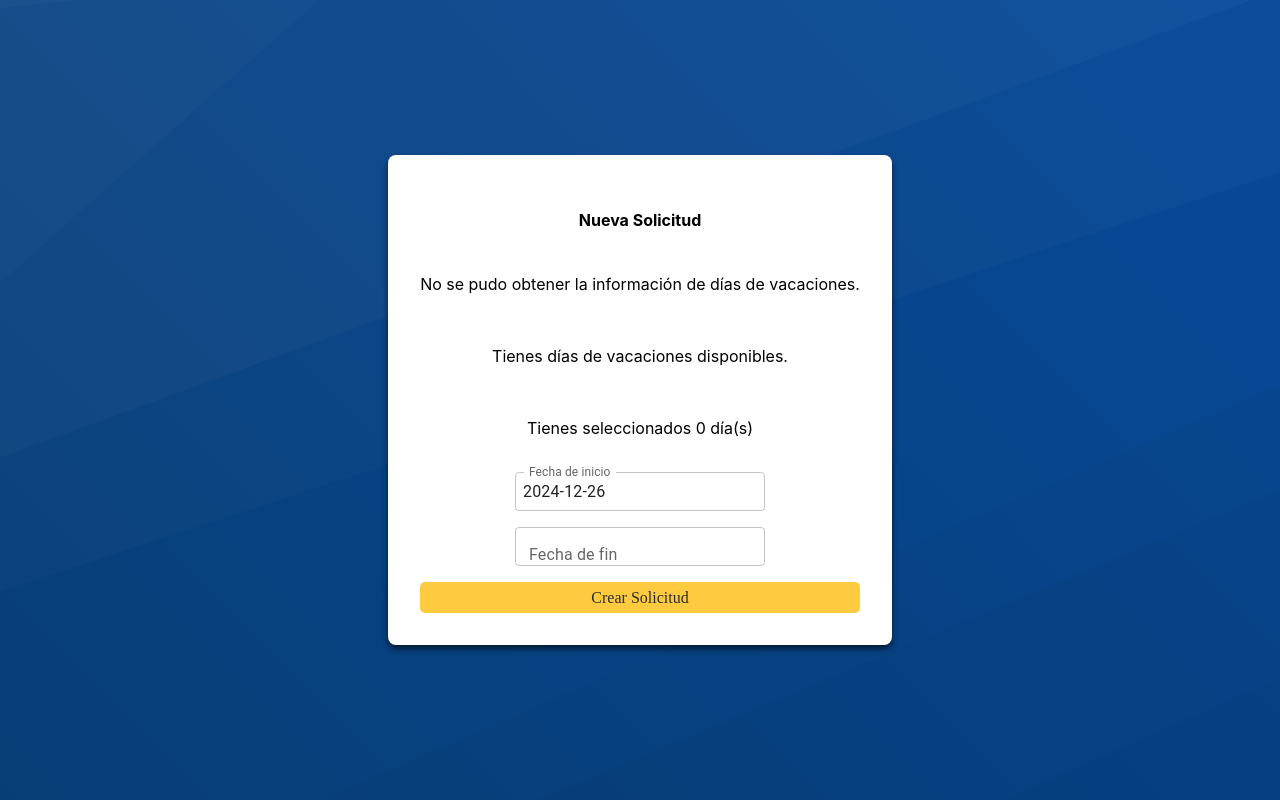
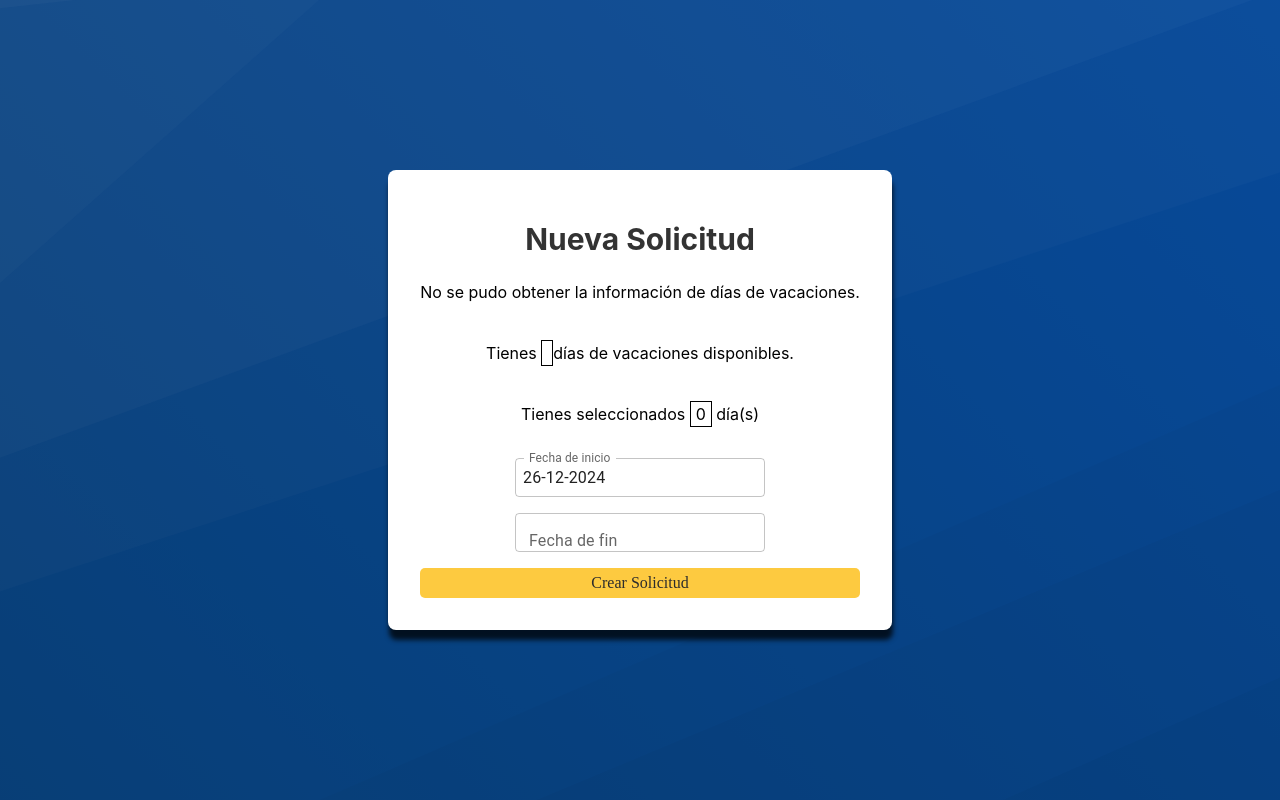
Before and after one commit to tobimonges/vacaciones, a React (Vite) app in the folder vacaciones-frontend/: page /NuevaSolicitud in a window 1280 px wide. Built offline with nearby package versions, Linux system fonts and the light colour scheme; no server answers.

Commit message:
Modificacion de diseño de la pantalla Nueva solicitud

```diff
--- a/vacaciones-frontend/src/components/NuevaSolicitud.css
+++ b/vacaciones-frontend/src/components/NuevaSolicitud.css
@@ -25,14 +25,23 @@
   padding: 2rem;
   background-color: #fff;
   border-radius: 8px;
-  box-shadow: 0 4px 6px rgba(0, 0, 0, 0.603); /* Sombra opcional */
+  box-shadow: 1px 10px 5px 0px rgba(0, 0, 0, 0.75);
+  -webkit-box-shadow: 1px 10px 5px 0px rgba(0, 0, 0, 0.75);
+  -moz-box-shadow: 1px 10px 5px 0px rgba(0, 0, 0, 0.75);
 }
 
-.DatePicker h4 {
+.DatePicker h2 {
+  text-align: center;
+  margin-bottom: 20px;
+  font-size: 30px;
+  color: #333;
   margin-bottom: 0.5rem;
 }
 
 .DatePicker p {
+  text-align: center;
+  margin-bottom: 20px;
+  margin-top: 5px;
   margin-bottom: 1rem;
 }
 
--- a/vacaciones-frontend/src/components/NuevaSolicitud.jsx
+++ b/vacaciones-frontend/src/components/NuevaSolicitud.jsx
@@ -137,13 +137,24 @@ export default function NuevaSolicitud() {
     <LocalizationProvider dateAdapter={AdapterDayjs} adapterLocale="es">
       <div className="container">
         <div className="DatePicker">
-          <h4>Nueva Solicitud</h4>
+          <h2>Nueva Solicitud</h2>
           {error && <p className="error">{error}</p>}
           <p>
-            Tienes <strong>{diasVacacionesDisponibles}</strong> días de
-            vacaciones disponibles.
+            Tienes{" "}
+            <strong>
+              <span style={{ border: "1px solid black", padding: "2px 5px" }}>
+                {diasVacacionesDisponibles}
+              </span>
+            </strong>{" "}
+            días de vacaciones disponibles.
           </p>
-          <p>Tienes seleccionados {validDays} día(s)</p>
+          <p>
+            Tienes seleccionados{" "}
+            <span style={{ border: "1px solid black", padding: "2px 5px" }}>
+              {validDays}
+            </span>{" "}
+            día(s)
+          </p>
           {warning && <p className="warning">{warning}</p>}
           <form onSubmit={handleSubmit}>
             <div className="mb-3">
@@ -167,7 +178,7 @@ export default function NuevaSolicitud() {
                     isDisabledDate(date)
                   );
                 }}
-                format="YYYY-MM-DD"
+                format="DD-MM-YYYY"
                 renderInput={(params) => (
                   <input
                     {...params}
@@ -190,7 +201,7 @@ export default function NuevaSolicitud() {
                     isDisabledDate(date)
                   );
                 }}
-                format="YYYY-MM-DD"
+                format="DD-MM-YYYY"
                 disabled={!startDate}
                 renderInput={(params) => (
                   <input
```
Also changed, not shown: 1 other file (tests, documents, lock files or other folders).
